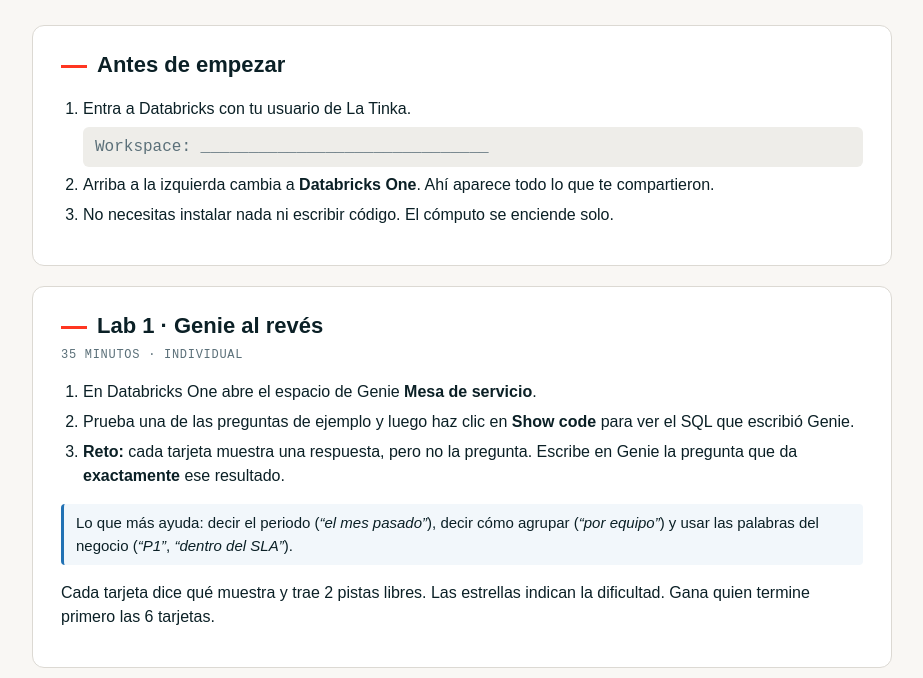
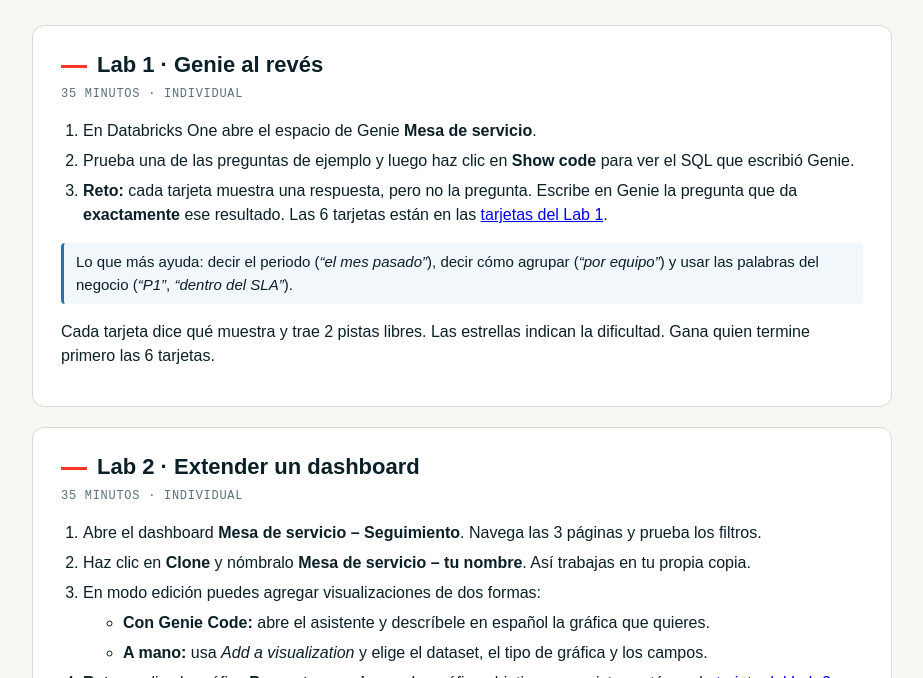
Before and after one commit to MiguelAngelJMZ/lab-intro-databricks, a plain HTML site: page materiales/guia_participante.html in a window 1280 px wide. Shown: the part 122-800 px from the top of the page, without its empty margins (178-1101 px from the left). Drawn offline with Linux system fonts and the light colour scheme.

Commit message:
Guía del participante: quitar "Antes de empezar" y enlazar tarjetas del Lab 1
Co-authored-by: Isaac <no-reply@databricks.com>

```diff
--- a/materiales/guia_participante.html
+++ b/materiales/guia_participante.html
@@ -23,22 +23,12 @@
 <p class="sub">Taller de iniciación en Databricks · La Tinka · 26 de noviembre de 2026</p>
 
 <section>
-  <h2>Antes de empezar</h2>
-  <ol>
-    <li>Entra a Databricks con tu usuario de La Tinka.
-      <span class="url">Workspace: ______________________________</span></li>
-    <li>Arriba a la izquierda cambia a <b>Databricks One</b>. Ahí aparece todo lo que te compartieron.</li>
-    <li>No necesitas instalar nada ni escribir código. El cómputo se enciende solo.</li>
-  </ol>
-</section>
-
-<section>
   <h2>Lab 1 · Genie al revés</h2>
   <div class="meta">35 minutos · individual</div>
   <ol>
     <li>En Databricks One abre el espacio de Genie <b>Mesa de servicio</b>.</li>
     <li>Prueba una de las preguntas de ejemplo y luego haz clic en <b>Show code</b> para ver el SQL que escribió Genie.</li>
-    <li><b>Reto:</b> cada tarjeta muestra una respuesta, pero no la pregunta. Escribe en Genie la pregunta que da <b>exactamente</b> ese resultado.</li>
+    <li><b>Reto:</b> cada tarjeta muestra una respuesta, pero no la pregunta. Escribe en Genie la pregunta que da <b>exactamente</b> ese resultado. Las 6 tarjetas están en las <a href="tarjetas_lab1.html">tarjetas del Lab 1</a>.</li>
   </ol>
   <p class="tip">Lo que más ayuda: decir el periodo (<q>el mes pasado</q>), decir cómo agrupar (<q>por equipo</q>) y usar las palabras del negocio (<q>P1</q>, <q>dentro del SLA</q>).</p>
   <p>Cada tarjeta dice qué muestra y trae 2 pistas libres. Las estrellas indican la dificultad. Gana quien termine primero las 6 tarjetas.</p>
```
